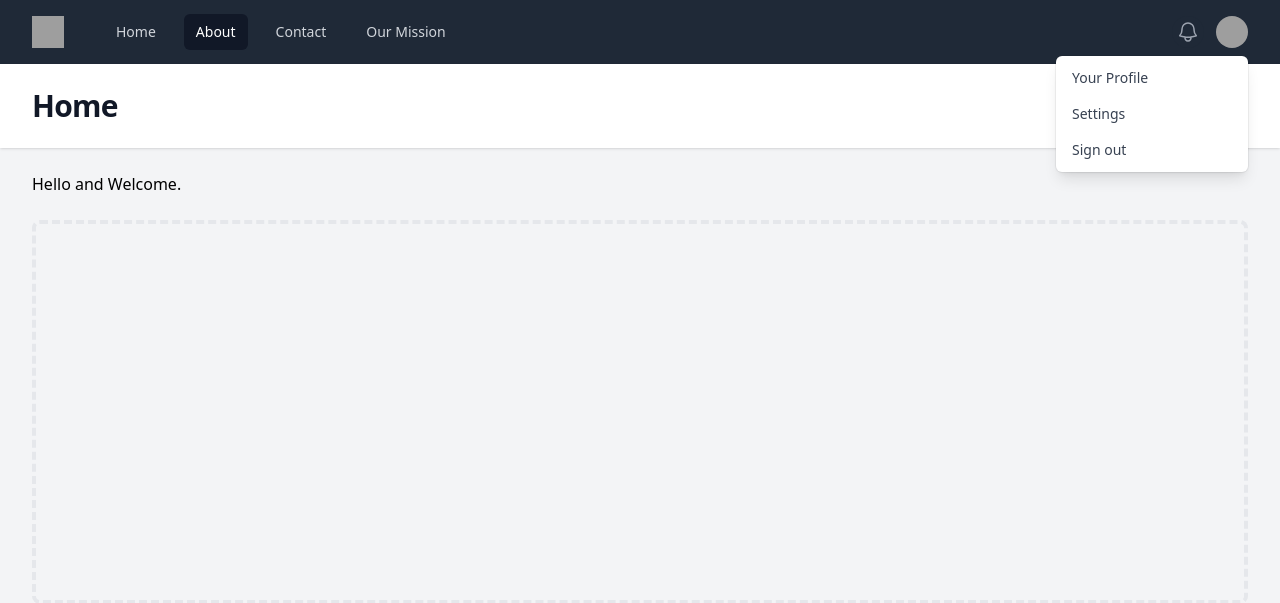
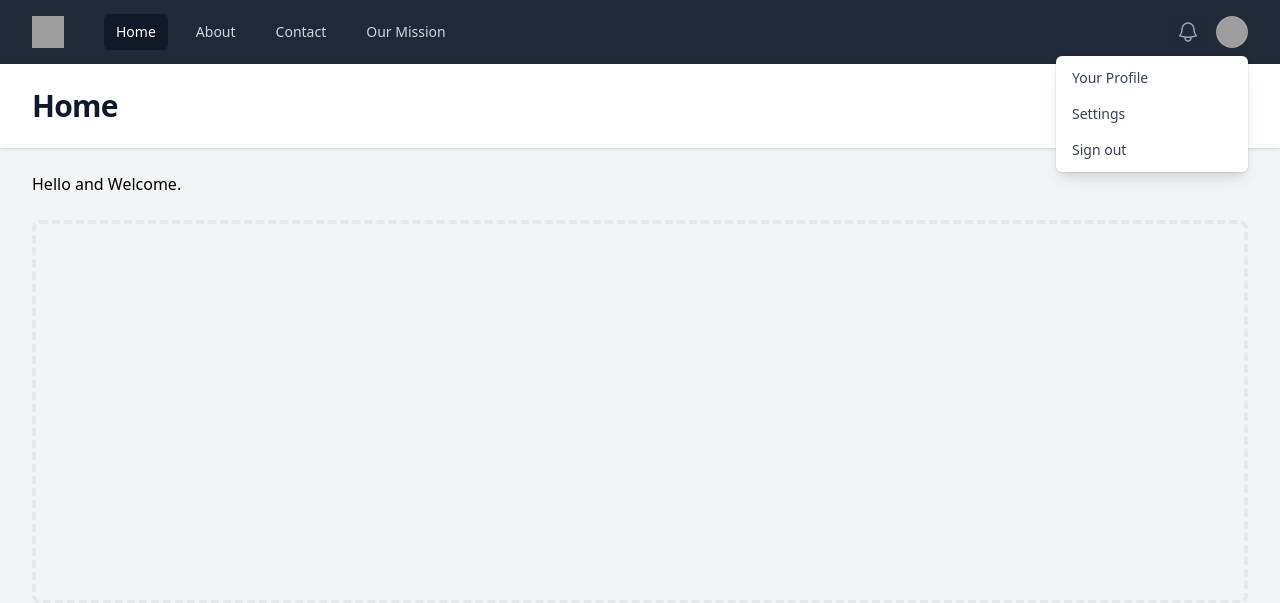
Before and after one commit to PatrykHegenberg/TheMathWizard, a PHP site: page / in a window 1280 px wide. Shown: the top 603 px of the page. Run offline with PHP 8.4, Linux system fonts and the light colour scheme; some libraries are stand-ins or nearby versions; grey boxes are pictures that could not be loaded.

Commit message:
Part on Superglobals finished

```diff
--- a/about.php
+++ b/about.php
@@ -1,3 +1,4 @@
 <?php
+    require 'functions.php';
     $heading = "About Us";
     require "views/about.view.php";
--- a/contact.php
+++ b/contact.php
@@ -1,3 +1,4 @@
 <?php
+    require 'functions.php';
     $heading = "Contact Us";
     require "views/contact.view.php";
--- /dev/null
+++ b/functions.php
@@ -0,0 +1,11 @@
+<?php
+    function dd($value) {
+        echo "<pre>";
+        var_dump($value);
+        echo "</pre>";
+
+        die();
+    }
+    function urlIs($value) {
+        return $_SERVER['REQUEST_URI'] === $value;
+    }
--- a/index.php
+++ b/index.php
@@ -1,3 +1,4 @@
 <?php
+    require 'functions.php';
     $heading = "Home";
     require "views/index.view.php";
--- a/mission.php
+++ b/mission.php
@@ -1,3 +1,4 @@
 <?php
+    require 'functions.php';
     $heading = "Mission";
     require "views/mission.view.php";
--- a/views/partials/nav.php
+++ b/views/partials/nav.php
@@ -8,13 +8,13 @@
           <div class="hidden md:block">
             <div class="ml-10 flex items-baseline space-x-4">
               <!-- Current: "bg-gray-900 text-white", Default: "text-gray-300 hover:bg-gray-700 hover:text-white" -->
-              <a href="/" class="text-gray-300 hover:bg-gray-700 hover:text-white px-3 py-2 rounded-md text-sm font-medium">Home</a>
+              <a href="/" class="<?= urlIs('/') ? 'bg-gray-900 text-white' : 'text-gray-300' ?> hover:bg-gray-700 hover:text-white px-3 py-2 rounded-md text-sm font-medium">Home</a>
 
-              <a href="/about.php" class="bg-gray-900 text-white px-3 py-2 rounded-md text-sm font-medium" aria-current="page">About</a>
+              <a href="/about.php" class="<?= urlIs('/about.php') ? 'bg-gray-900 text-white' : 'text-gray-300' ?> hover:bg-gray-700 hover:text-white px-3 py-2 rounded-md text-sm font-medium" >About</a>
 
-              <a href="/contact.php" class="text-gray-300 hover:bg-gray-700 hover:text-white px-3 py-2 rounded-md text-sm font-medium">Contact</a>
+              <a href="/contact.php" class="<?= urlIs('/contact.php') ? 'bg-gray-900 text-white' : 'text-gray-300' ?> hover:bg-gray-700 hover:text-white px-3 py-2 rounded-md text-sm font-medium">Contact</a>
 
-              <a href="/mission.php" class="text-gray-300 hover:bg-gray-700 hover:text-white px-3 py-2 rounded-md text-sm font-medium">Our Mission</a>
+              <a href="/mission.php" class="<?= urlIs('/mission.php') ? 'bg-gray-900 text-white' : 'text-gray-300' ?> hover:bg-gray-700 hover:text-white px-3 py-2 rounded-md text-sm font-medium">Our Mission</a>
 
             </div>
           </div>
```
